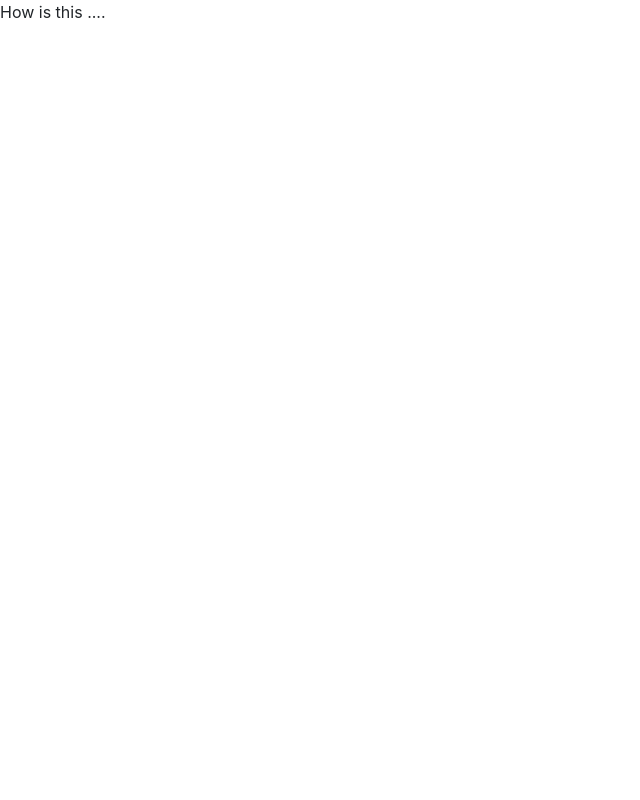
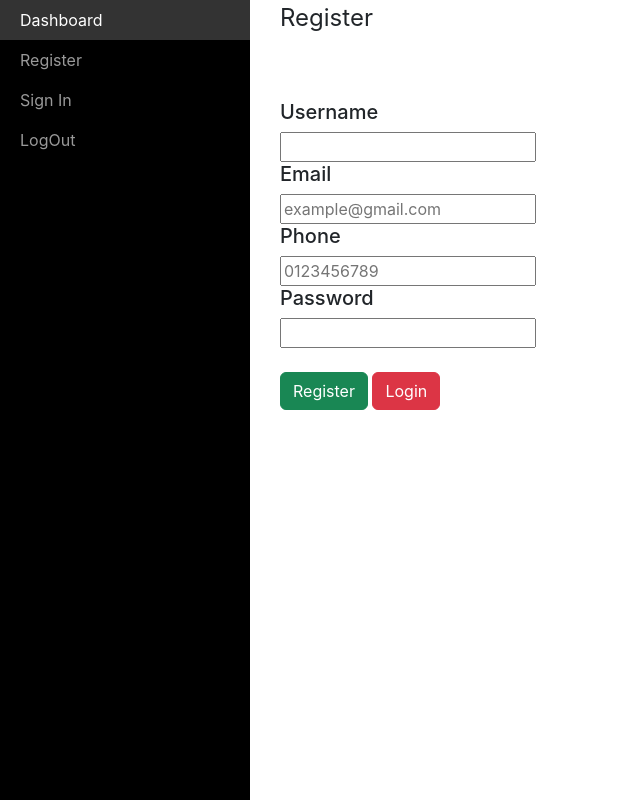
Before and after one commit to awaissaddiqui/Chat-Application, a React (Create React App) app in the folder Front-End/chat_app/: page /register in a window 1280 px wide. Shown: the whole page, without its empty margins (0-640 px from the left). Built offline with nearby package versions, Linux system fonts and the light colour scheme.

Commit message:
Register page is added..

```diff
--- a/Front-End/chat_app/src/Components/App.js
+++ b/Front-End/chat_app/src/Components/App.js
@@ -1,8 +1,42 @@
 import React from 'react'
+import { BrowserRouter as Router, Routes, Route, Link } from 'react-router-dom'
+import Inbox from './Inbox'
+import Login from './Login'
+import LogOut from './LogOut'
+import Register from './Register'
+import "./style.css"
 
 const App = () => {
   return (
-    <div>App</div>
+    <div>
+        <Router>
+        <div id="wrapper">
+        <div id="sidebar-wrapper">
+            <ul className="sidebar-nav">
+                <li>
+                    <Link to="/">Dashboard</Link>
+                </li>
+                <li>
+                    <Link to="/register">Register</Link>
+                </li>
+                <li>
+                    <Link to="/Login">Sign In</Link>
+                </li>
+                <li>
+                    <Link to="/LogOut">LogOut</Link>
+                </li>
+            </ul>
+        </div>
+    </div>
+
+          <Routes>
+            <Route path='/' element={<Inbox/>}/>
+            <Route path='/register' element={<Register/>}/>
+            <Route path="/login" element={<Login/>}/>
+            <Route path="/logout" element={<LogOut/>}/>
+          </Routes>
+          </Router>
+    </div>
   )
 }
 
--- a/Front-End/chat_app/src/Components/Home.js
+++ b/Front-End/chat_app/src/Components/Home.js
@@ -3,7 +3,10 @@ import React from 'react'
 const Home = () => {
   return (
    <div>
+    <h1 style={{"marginLeft":"300px", "textAlign":"center"}}>
+
     How is this ....
+    </h1>
 </div>
   )
 }
--- a/Front-End/chat_app/src/Components/Inbox.js
+++ b/Front-End/chat_app/src/Components/Inbox.js
@@ -2,7 +2,12 @@ import React from 'react'
 
 const Inbox = () => {
   return (
-    <div>Inbox</div>
+    <div>
+      <h1 style={{"marginLeft":"300px", "textAlign":"center"}}>
+
+      Inbox
+      </h1>
+      </div>
   )
 }
 
--- a/Front-End/chat_app/src/Components/LogOut.js
+++ b/Front-End/chat_app/src/Components/LogOut.js
@@ -2,7 +2,7 @@ import React from 'react'
 
 const LogOut = () => {
   return (
-    <div>LogOut</div>
+    <div  style={{"marginLeft":"300px", "textAlign":"center"}}>LogOut</div>
   )
 }
 
--- a/Front-End/chat_app/src/Components/Login.js
+++ b/Front-End/chat_app/src/Components/Login.js
@@ -1,9 +1,10 @@
 import React from 'react'
 
-const Login = () => {
+const login = ()=>{
   return (
-    <div>Login</div>
+<h1 style={{"marginLeft":"300px", "textAlign":"center"}}>This is Login
+</h1>
   )
 }
 
-export default Login
+export default  login
--- a/Front-End/chat_app/src/Components/Register.js
+++ b/Front-End/chat_app/src/Components/Register.js
@@ -1,8 +1,65 @@
 import React from 'react'
+import { Link } from 'react-router-dom'
 
 const Register = () => {
   return (
-    <div>Register</div>
+    <div style={{"marginLeft":"280px"}}>
+{/*
+    Registeration htmlForm
+ */}
+    <form className="htmlForm-horizontal" action='' method="POST" >
+  <fieldset>
+    <div id="legend">
+      <legend className="">Register</legend>
+    </div>
+    <div className="control-group" style={{"marginTop":"100px"}}>
+      {/*<!-- Username -->*/}
+      <label className="control-label"  htmlFor="username"> <h5>Username</h5></label>
+      <div className="controls">
+        <input type="text" id="username" name="username" placeholder="" className="input-xlarge"/>
+      </div>
+    </div>
+
+    <div className="control-group">
+      {/*<!-- E-mail -->*/}
+      <label className="control-label" htmlFor="email"><h5>Email </h5></label>
+      <div className="controls">
+        <input type="text" id="email" name="email" placeholder="example@gmail.com" className="input-xlarge"/>
+
+      </div>
+    </div>
+
+
+     <div className="control-group">
+     {/*} <!-- Phone  -->*/}
+      <label className="control-label"  htmlFor="phoneNumber"><h5>Phone</h5></label>
+      <div className="controls">
+        <input type="number" id="phoneNumber" name="phoneNumber" placeholder="0123456789" className="input-xlarge"/>
+
+      </div>
+    </div>
+
+  <div className="control-group">
+      {/*<!-- Password-->*/}
+      <label className="control-label" htmlFor="password"><h5>Password</h5></label>
+      <div className="controls">
+        <input type="password" id="password" name="password" placeholder="" className="input-xlarge"/>
+      </div>
+    </div>
+
+    <div className="control-group">
+     {/* <!-- Button -->*/}
+      <div className="controls">
+        <br></br>
+        <Link className="btn btn-success">Register</Link> {"  "} {"  "}
+        <Link className="btn btn-danger" to="/login">Login</Link>
+
+      </div>
+    </div>
+
+  </fieldset>
+</form>
+      </div>
   )
 }
 
--- /dev/null
+++ b/Front-End/chat_app/src/Components/style.css
@@ -0,0 +1,90 @@
+body {
+    overflow-x: hidden;
+ }
+/* Toggle Styles */
+#wrapper {
+    padding-left: 0;
+    -webkit-transition: all 0.5s ease;
+    -moz-transition: all 0.5s ease;
+    -o-transition: all 0.5s ease;
+    transition: all 0.5s ease;
+}
+#wrapper.toggled {
+    padding-left: 250px;
+}
+#sidebar-wrapper {
+    z-index: 1000;
+    position: fixed;
+    left: 250px;
+    width: 0;
+    height: 100%;
+    margin-left: -250px;
+    overflow-y: auto;
+    background: #000;
+    -webkit-transition: all 0.5s ease;
+    -moz-transition: all 0.5s ease;
+    -o-transition: all 0.5s ease;
+    transition: all 0.5s ease;
+}
+#wrapper.toggled #sidebar-wrapper {
+    width: 250px;
+}
+#page-content-wrapper {
+    width: 100%;
+    position: absolute;
+    padding: 15px;
+}
+#wrapper.toggled #page-content-wrapper {
+    position: absolute;
+    margin-right: -250px;
+}
+/* Sidebar Styles */
+.sidebar-nav {
+    position: absolute;
+    top: 0;
+    width: 250px;
+    margin: 0;
+    padding: 0;
+    list-style: none;
+}
+.sidebar-nav li {
+    text-indent: 20px;
+    line-height: 40px;
+}
+.sidebar-nav li a {
+    display: block;
+    text-decoration: none;
+    color: #999999;
+}
+.sidebar-nav li a:hover {
+    text-decoration: none;
+    color: #fff;
+    background: rgba(255,255,255,0.2);
+}
+.sidebar-nav li a:active,
+.sidebar-nav li a:focus {
+    text-decoration: none;
+}
+.sidebar-nav > .sidebar-brand {
+    height: 65px;
+    font-size: 18px;
+    line-height: 60px;
+}
+.sidebar-nav > .sidebar-brand a {
+    color: #999999;
+}
+.sidebar-nav > .sidebar-brand a:hover {
+    color: #fff;
+    background: none;
+}
+@media(min-width:768px) {
+    #wrapper {
+        padding-left: 250px;
+    }
+    #wrapper.toggled {
+        padding-left: 0;
+    }
+    #sidebar-wrapper {
+        width: 250px;
+    }
+}
--- a/Front-End/chat_app/src/index.js
+++ b/Front-End/chat_app/src/index.js
@@ -1,13 +1,13 @@
 import React from 'react';
 import ReactDOM from 'react-dom/client';
 import './index.css';
-import Home from './Components/Home';
+import App from './Components/App';
 import reportWebVitals from './reportWebVitals';
 
 const root = ReactDOM.createRoot(document.getElementById('root'));
 root.render(
   <React.StrictMode>
-    <Home />
+    <App />
   </React.StrictMode>
 );
 
```
Also changed, not shown: 2 other files (tests, documents, lock files or other folders).
